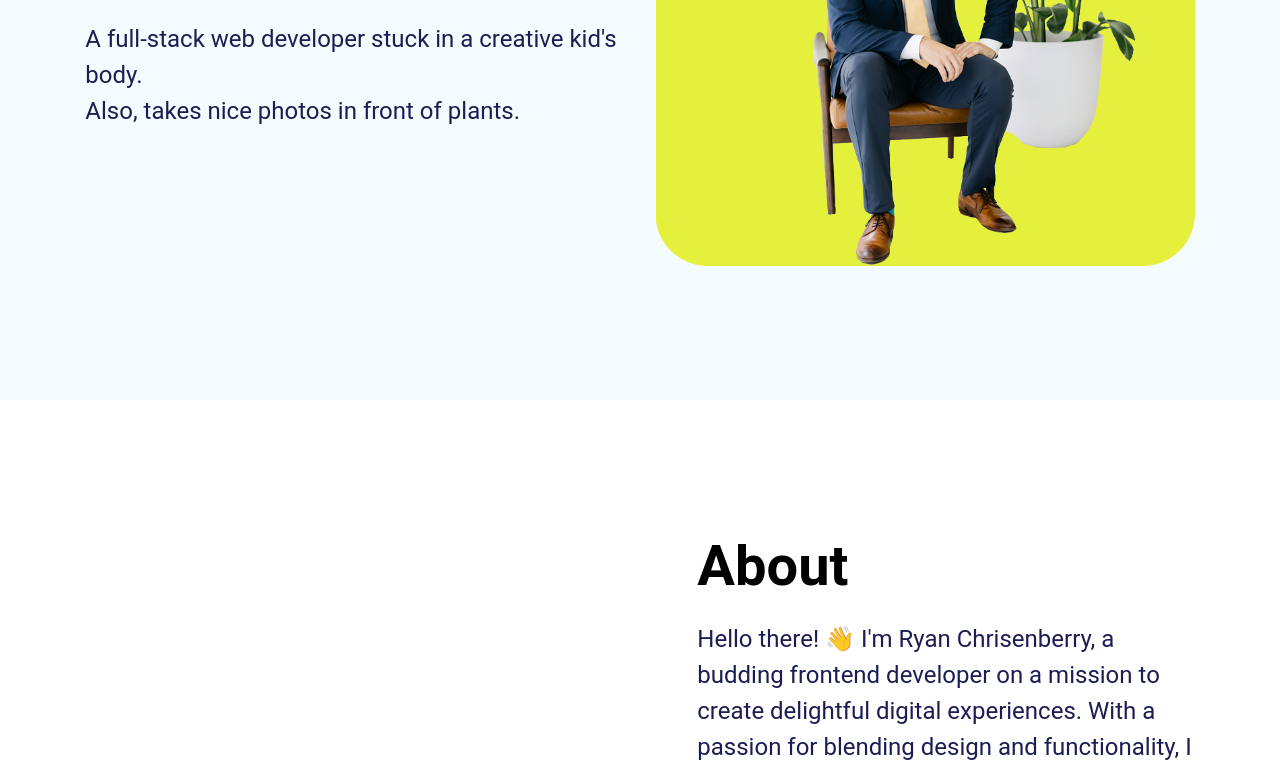
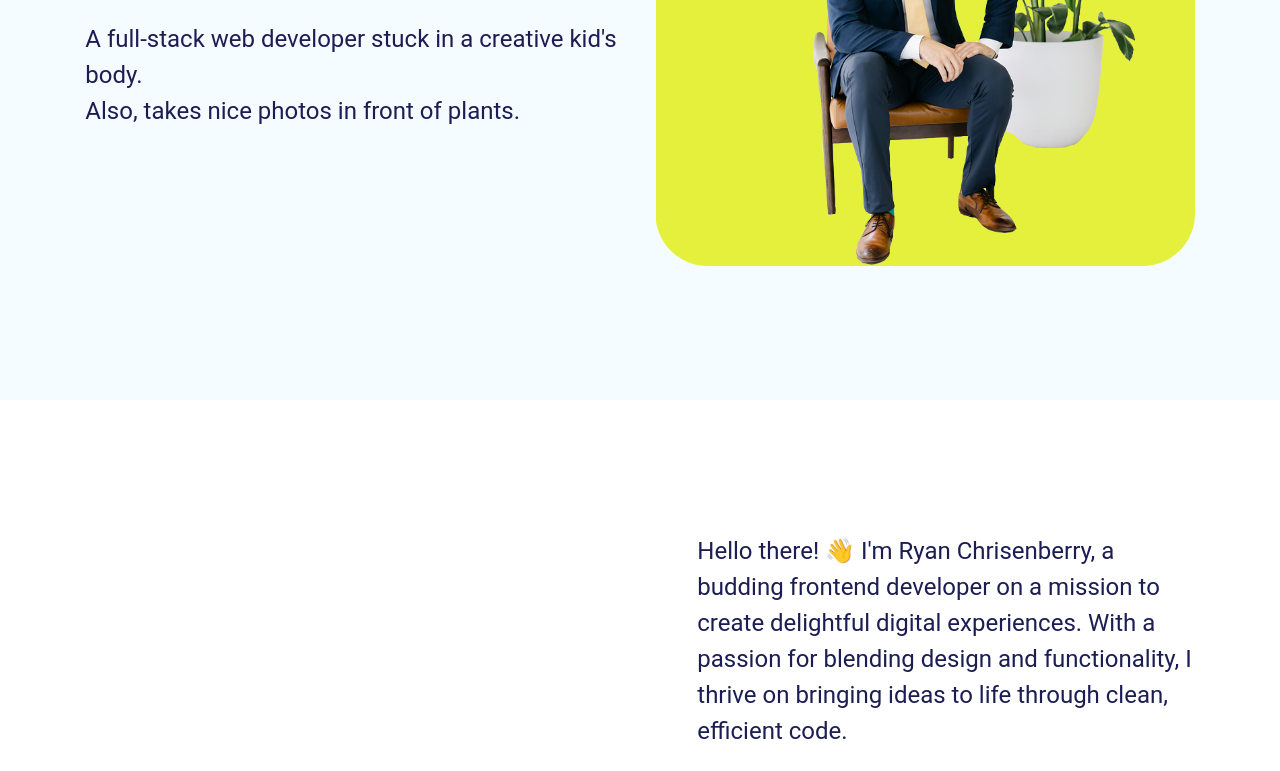
Before and after one commit to ryanharrishtx/react-portfolio-new, a React (Create React App) app: page / in a window 1280 px wide. Shown: the part 360-1131 px from the top of the page. Built offline with nearby package versions, Linux system fonts and the light colour scheme.

Commit message:
removing about title

```diff
--- a/src/Pages/Home/AboutMe.jsx
+++ b/src/Pages/Home/AboutMe.jsx
@@ -6,7 +6,6 @@ export default function AboutMe() {
       </div>
       <div className="hero--section--content--box about--section--box">
         <div className="hero--section--content">
-          <h1 className="skills-section--heading">About</h1>
           <p className="hero--section-description">
             Hello there! 👋 I'm Ryan Chrisenberry, a budding frontend developer
             on a mission to create delightful digital experiences. With a
```
